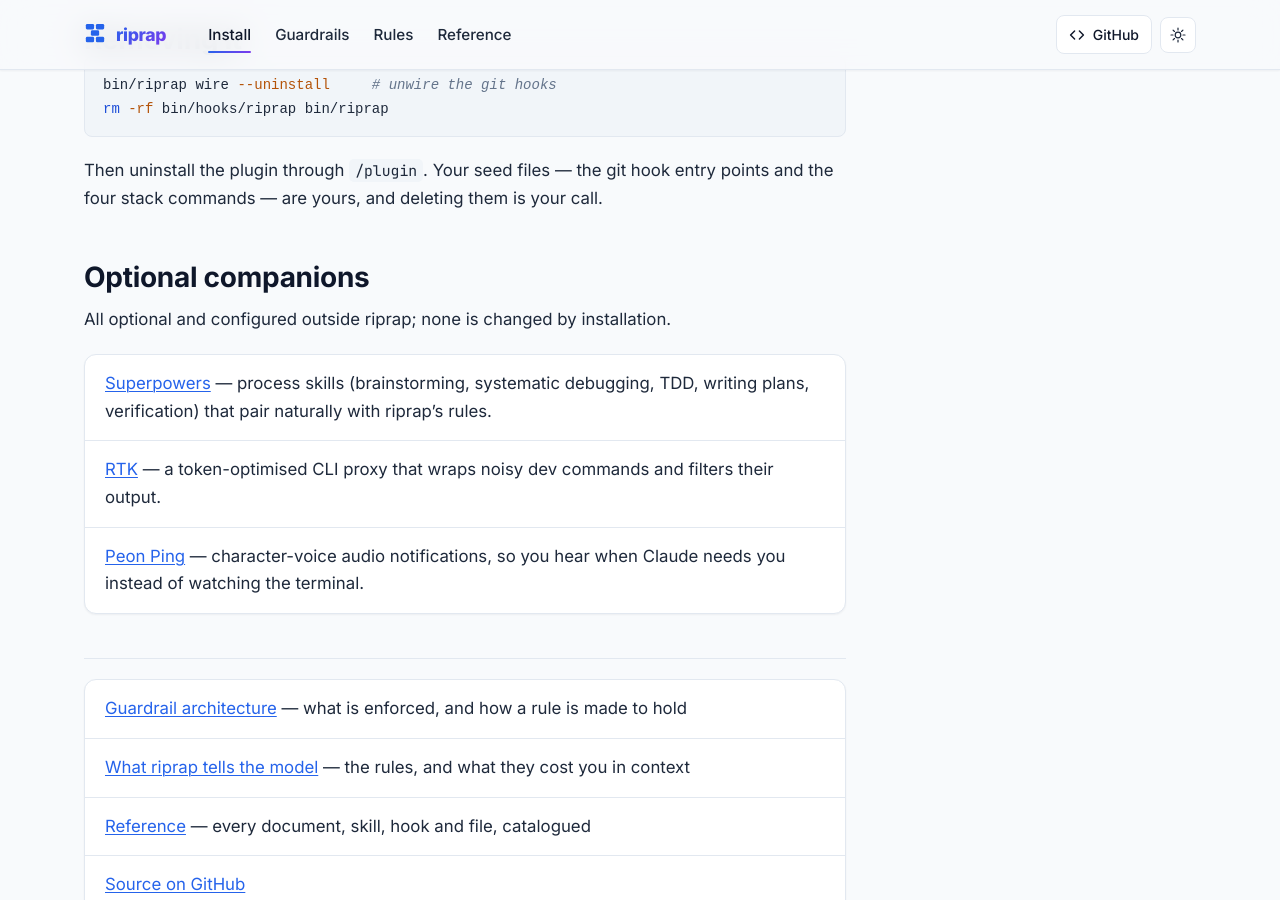
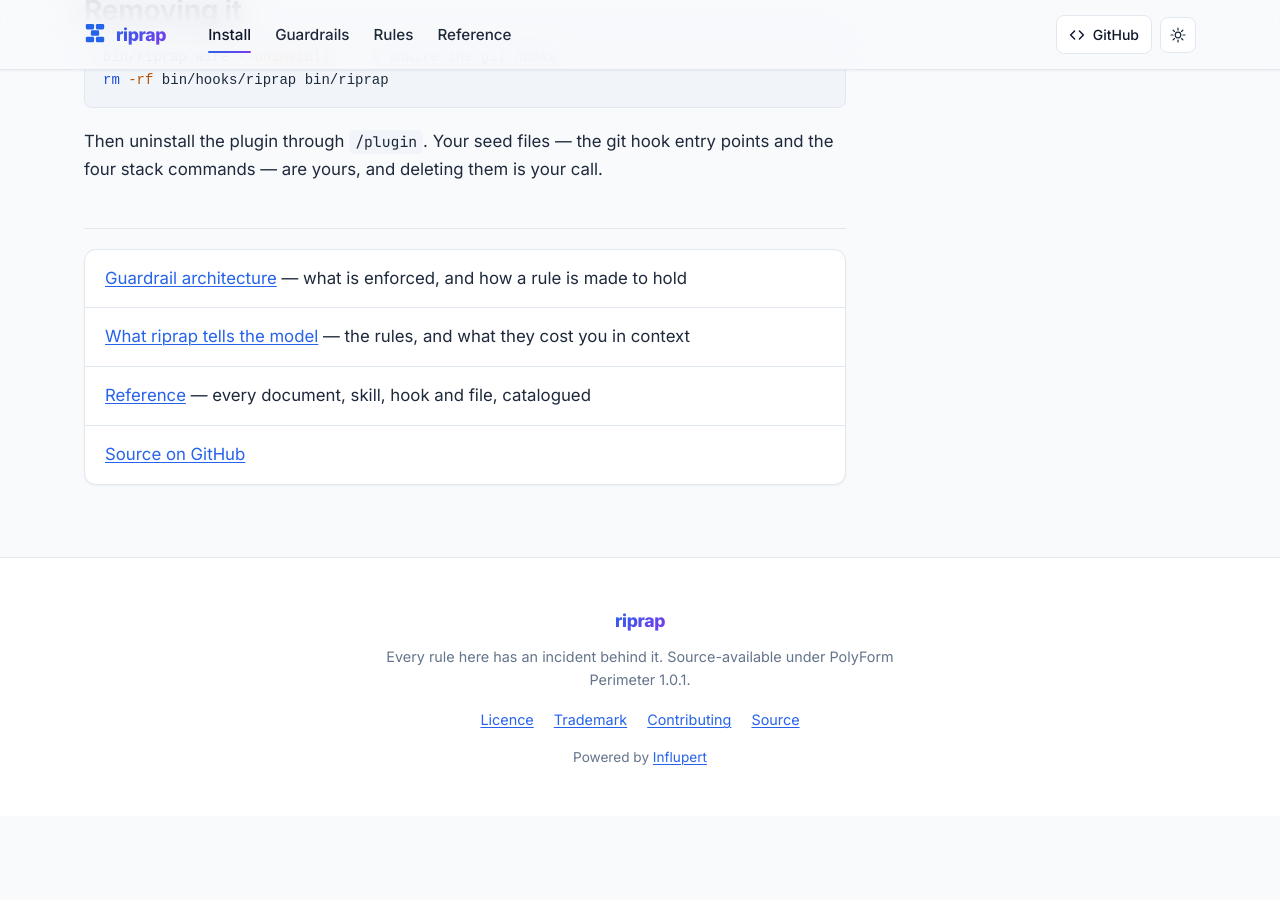
Before and after one commit to influpert/riprap, a Jekyll site: the page built from docs/install.md, in a window 1280 px wide and 900 px high, scrolled down 7425 px. Built offline with Jekyll 4.4.1, drawn with Linux system fonts in a browser that asks for light colours; after the commit the page ends 8241 px from its top, so only the background shows below that.

Commit message:
Remove the optional-companions sections from the README and install docs (#42)
Superpowers, RTK, and Peon Ping were never part of riprap and aren't
maintained by this repo — listing them as recommendations added upkeep
without adding coverage.

Co-authored-by: Claude Sonnet 5 <noreply@anthropic.com>

```diff
--- a/docs/install.md
+++ b/docs/install.md
@@ -267,15 +267,6 @@ rm -rf bin/hooks/riprap bin/riprap
 Then uninstall the plugin through `/plugin`. Your seed files — the git hook entry points
 and the four stack commands — are yours, and deleting them is your call.
 
-## Optional companions
-
-All optional and configured outside riprap; none is changed by installation.
-
-- [Superpowers](https://claude.com/plugins/superpowers) — process skills (brainstorming, systematic debugging, TDD, writing plans, verification) that pair naturally with riprap's rules.
-- [RTK](https://github.com/rtk-ai/rtk) — a token-optimised CLI proxy that wraps noisy dev commands and filters their output.
-- [Peon Ping](https://www.peonping.com/) — character-voice audio notifications, so you hear when Claude needs you instead of watching the terminal.
-{: .doc-links}
-
 ---
 
 - [Guardrail architecture](guardrails.md) — what is enforced, and how a rule is made to hold
```
Also changed, not shown: README.md.
